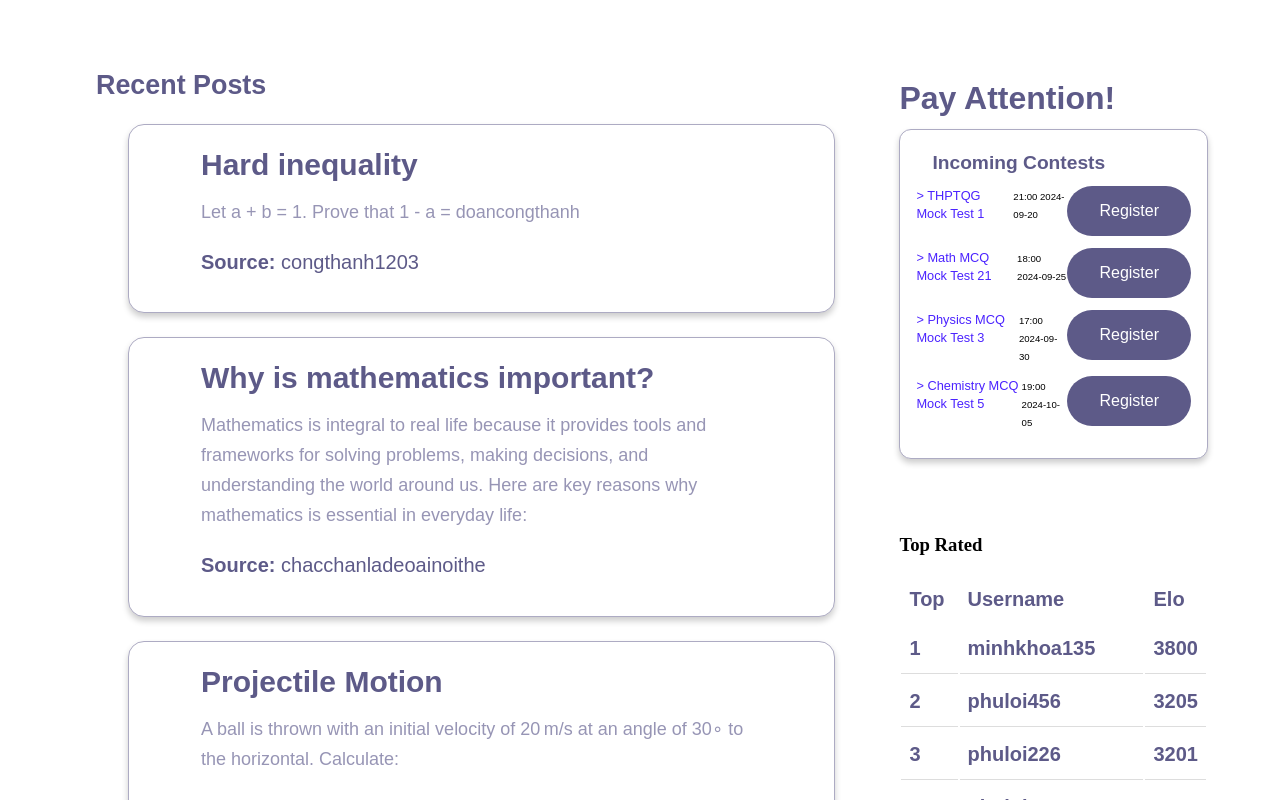
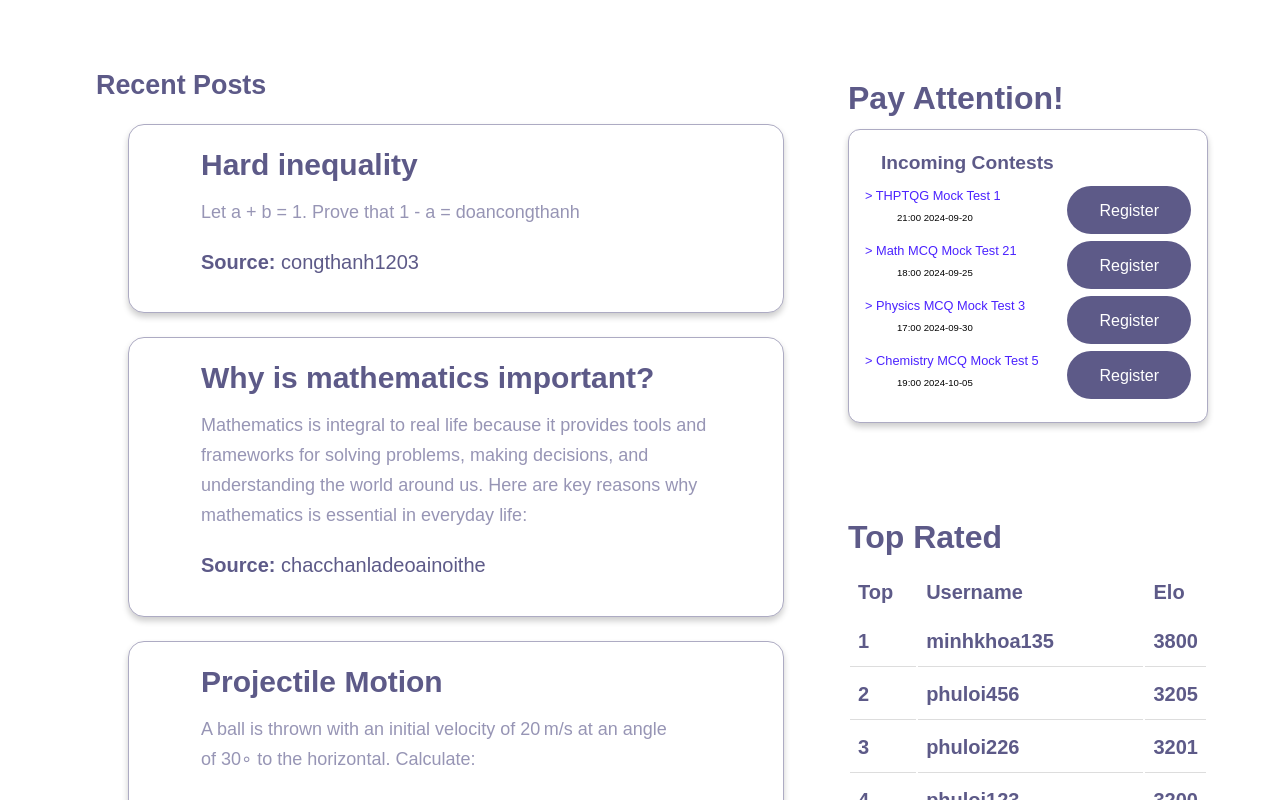
Before and after one commit to vtphatt2/EduForces, a React (Vite) app in the folder eduforces_frontend/: page / in a window 1280 px wide. Shown: the top 800 px of the page. Built offline with nearby package versions, Linux system fonts and the light colour scheme.

Commit message:
HomePage Layout Complete

```diff
--- a/eduforces_frontend/src/pages/Home/Home.module.css
+++ b/eduforces_frontend/src/pages/Home/Home.module.css
@@ -16,7 +16,7 @@
 }
 
 .recentPosts {
-    flex: 2.5;
+    flex: 2;
     font-size: clamp(1rem, 1.4vw, 2rem);
     margin: 0;
     margin-top: 0.5rem;
@@ -37,7 +37,7 @@
     color: #5D5A88;
 }
 
-.payAttention{
+.topRated{
     font-size: clamp(2rem, 1.5vw, 3rem);
     margin: 0;
     margin-top: 2.5rem;
--- a/eduforces_frontend/src/pages/Home/HomeContest.module.css
+++ b/eduforces_frontend/src/pages/Home/HomeContest.module.css
@@ -1,14 +1,37 @@
+.homeContestContainer {
+    display: flex;
+    gap: 1rem;
+}
+
+.sidebar {
+    flex: 1;
+    display: flex;
+    flex-direction: column;
+    gap: 0.5rem;
+    margin: 0;
+}
+
 .contestItem {
+    flex: 4;
     display: flex;
-    justify-content: space-between;
-    margin-bottom: 0.75rem;
+    flex-direction: column;
+    position: relative;
+    margin-bottom: 1rem;
+    gap: 0.25rem;
 }
 
 .contestTitle {
+    font-size: 1rem;
+    font-weight: 400;
     font-size: clamp(0.75rem, 1vw, 1.25rem);
-    font-weight: 400;
     font-family: 'Poppins', sans-serif;
     color: #4B23FF;
+}
+
+.contestTimestampWrapper {
+    font-size: 0.9rem;
+    color: gray;
+    margin-left: clamp(2rem, 1vw, 3rem);
 }
 
 .contestTimestamp {
@@ -18,11 +41,18 @@
     color: #000000;
 }
 
-.registerButton {
-    background-color: #4c4f95;
-    color: #fff;
-    border: none;
-    border-radius: 4px;
-    padding: 0.5rem 1rem;
-    cursor: pointer;
+  /* Button - Vertically centered between the rows */
+.middleButton {
+    align-self: center;
+    /* Positioned within .contestItem */
+    top: 50%;
+    transform: translateY(-50%);
 }
+
+.registerButtonWrapper {
+    display: flex;
+    position:relative;
+    border-radius: 2.5rem;
+    height: clamp(3rem, 1.5vw, 4rem);
+    justify-content: flex-end;
+}
--- a/eduforces_frontend/src/pages/Home/HomeContest.tsx
+++ b/eduforces_frontend/src/pages/Home/HomeContest.tsx
@@ -10,16 +10,21 @@ const HomeContest: React.FC<HomeContestProps> = ({ title, timestamp }) => {
   };
 
   return (
-    <div className={styles.contestItem}>
+    <div className={styles.homeContestContainer}>
+      <section className={styles.contestItem}>
         <div className={styles.contestTitleWrapper}>
           <span className={styles.contestTitle}>{title}</span>
         </div>
         <div className={styles.contestTimestampWrapper}>
           <span className={styles.contestTimestamp}>{timestamp}</span>
         </div>
-      <div className={styles.registerButtonWrapper}>
+      </section>
+
+      <aside className={styles.sidebar}>
+        <section className={styles.registerButtonWrapper}>
           <Button label="Register" onClick={handleRegisterClick} />
-      </div>
+        </section>
+      </aside>
     </div>
   );
 };
```
Lines whose indentation alone changed are shown as unchanged.
